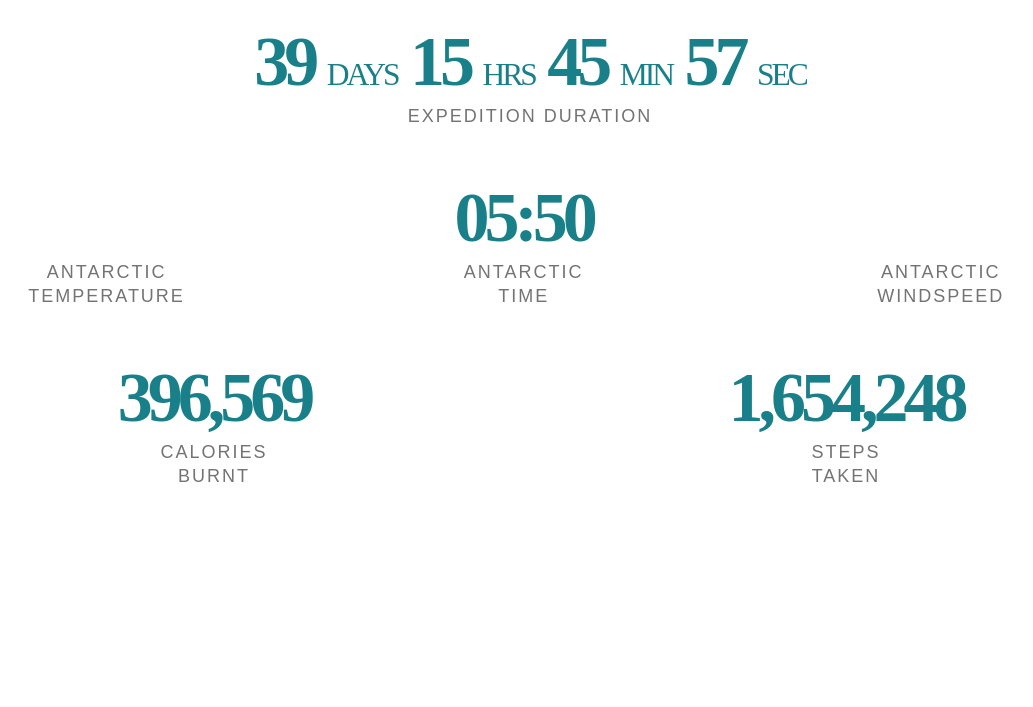
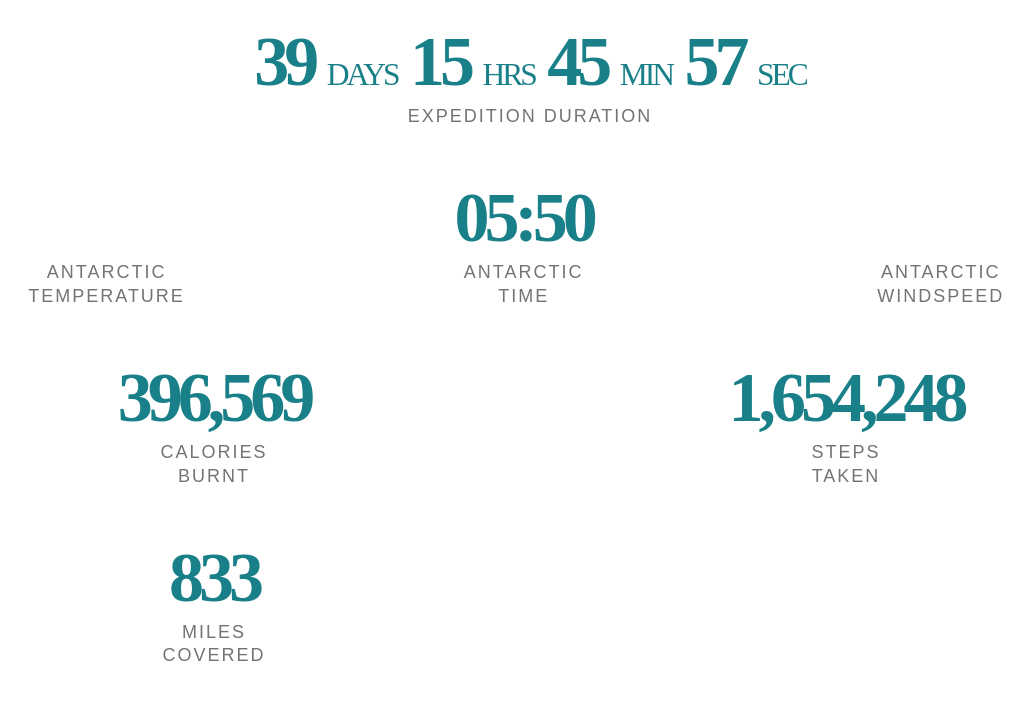
Before and after one commit to beeFlaherty/duesouth-widget, a website: page src/pages/index.html in a window 1280 px wide. Shown: the whole page, without its empty margins (110-1143 px from the left). Drawn offline with Linux system fonts and the light colour scheme; a web font is replaced by a local one.

Commit message:
Added logic for calculating miles

```diff
--- a/src/pages/index.html
+++ b/src/pages/index.html
@@ -123,6 +123,12 @@
     <p>
         <span class="stat steps" data-steps ="41714">&#160;</span> <!-- 730 miles * 2k steps / 35 days = 41714 -->
         <span class="stat-title">Steps<br/>taken</span>
+    </p>
+</div>
+<div class="ds-dashboard-widgets effort set-one-effort half-width">
+    <p>
+        <span class="stat miles" data-miles ="21">&#160;</span> <!-- 730 miles / 35 days = 20.86 -->
+        <span class="stat-title">Miles<br/>covered</span>
     </p>
 </div>
 
@@ -299,20 +305,27 @@
                 calorieContainer.id = calorieID;
 
                 var stepsContainer = document.querySelector("." + effortID + " > p .steps");
+                var milesContainer = document.querySelector("." + effortID + " > p .miles");
 
                 var stepsRate = stepsContainer.getAttribute('data-steps') / 1440;
                 var stepID = "step_" + new Date().getTime().toString();
                 stepsContainer.id = stepID;
+
+                var milesRate = milesContainer.getAttribute('data-miles') / 1440;
+                var milesID = "miles_" + new Date().getTime().toString();
+                milesContainer.id = milesID;
 
                 var timeElapsed = document.getElementById(timeID).getAttribute('data-elapsed');
 
                 var caloriesBurnt = numberWithCommas(Math.round(calorieRate * (timeElapsed / MINUTE)));
 
                 var stepsTaken = numberWithCommas(Math.round(stepsRate * (timeElapsed / MINUTE)));
+                var milesTaken = numberWithCommas(Math.round(milesRate * (timeElapsed / MINUTE)));
 
                 //set to display
                 document.getElementById(calorieID).innerHTML = caloriesBurnt;
                 document.getElementById(stepID).innerHTML = stepsTaken;
+                document.getElementById(milesID).innerHTML = milesTaken;
             };
 
         function numberWithCommas(x) {
```
